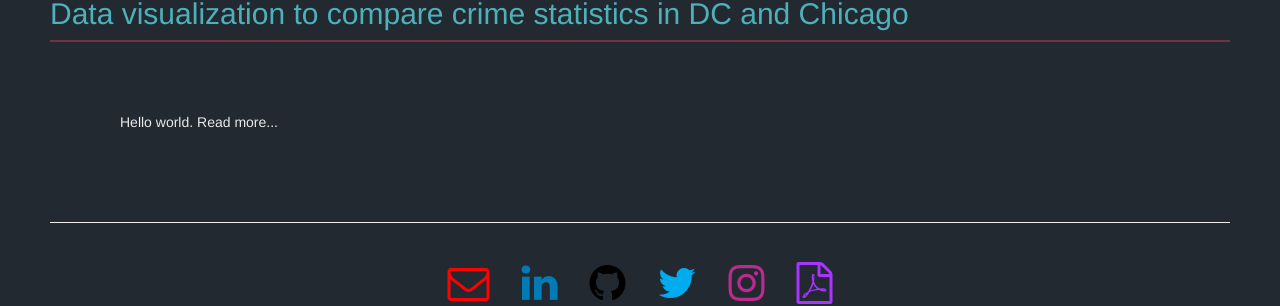
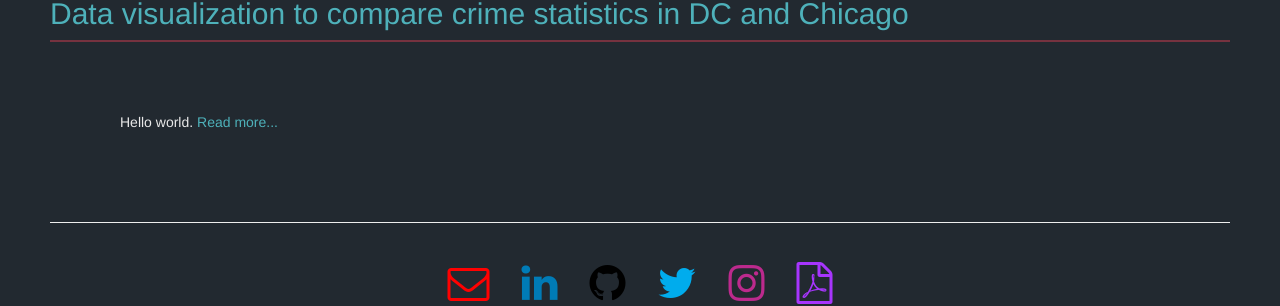
Before and after one commit to aeintngon/old-webpage, a Jekyll site: the page built from index.html, in a window 1280 px wide. Shown: the part 266-572 px from the top of the page. Built offline with Jekyll 4.4.1, drawn with Linux system fonts in a browser that asks for light colours; nearby versions of some CDN libraries.

Commit message:
Update styles.css

```diff
--- a/CSS/styles.css
+++ b/CSS/styles.css
@@ -65,11 +65,11 @@ li a:hover {
 }
 
 .link {
-	color: #E9E9E9;
+	color: #4EB1BA;
 }
 
 .link:hover {
-	color:#4EB1BA;
+	color:#E9E9E9;
 	text-decoration:none;
     cursor:pointer;
 }
```
